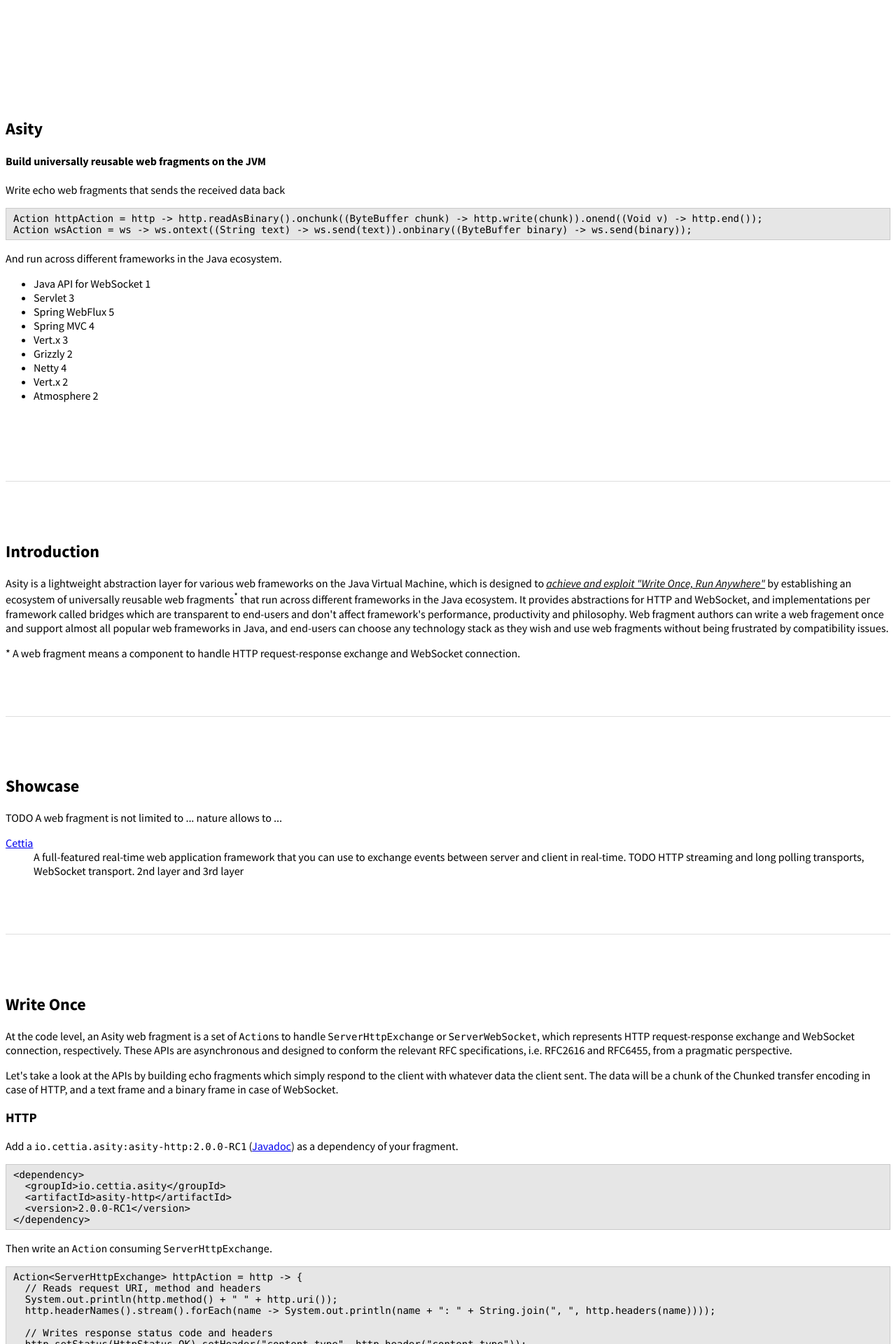
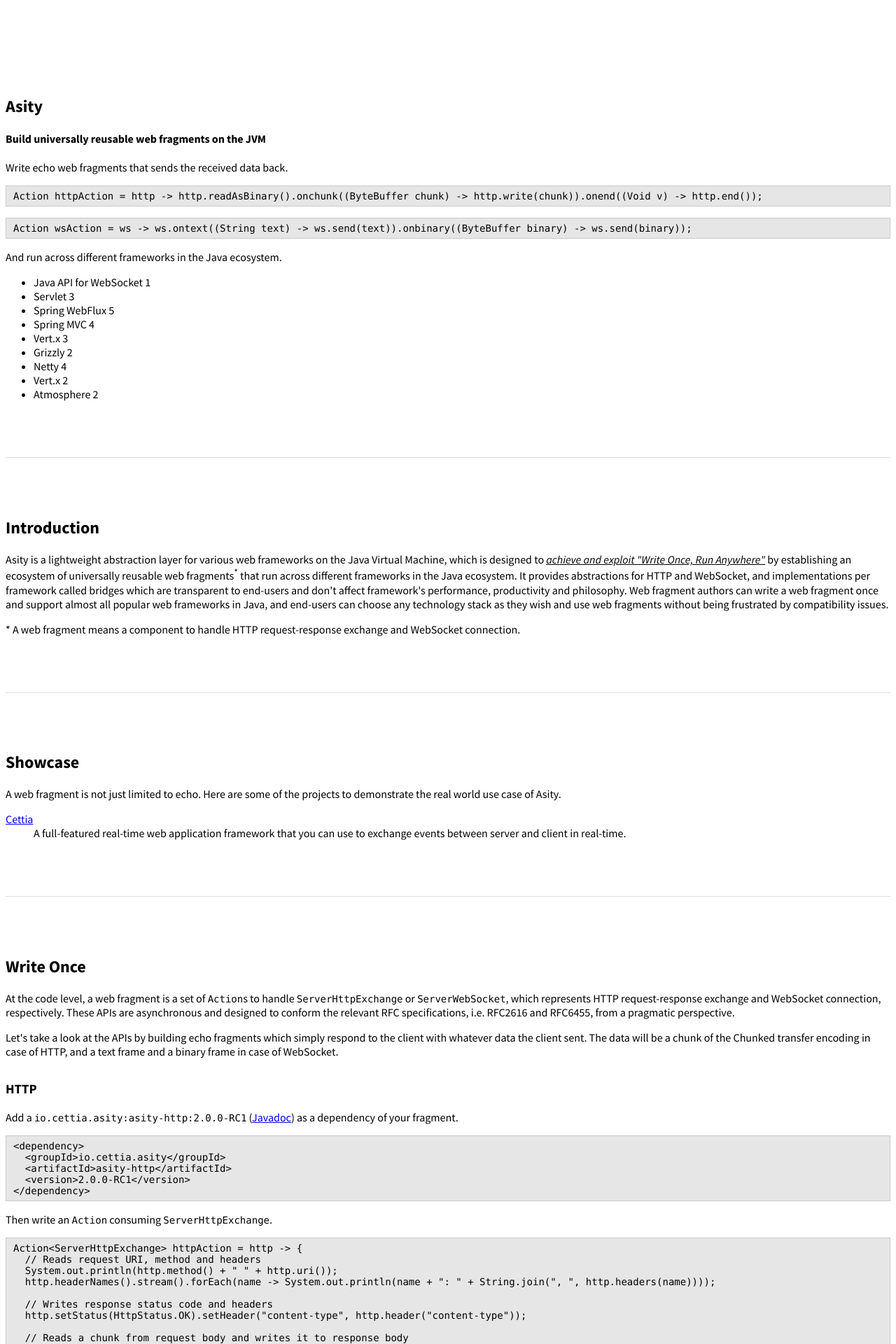
Before and after one commit to cettia/asity, a Jekyll site: the page built from index.html, in a window 1280 px wide. Shown: the top 1920 px of the page at 70% size. Built offline with Jekyll 4.4.1, drawn with Linux system fonts in a browser that asks for light colours; a style sheet for code colours, icons or effects is not loaded; some of the changed text lies outside the part shown.

Commit message:
Refine the terminology

````diff
--- a/_config.yml
+++ b/_config.yml
@@ -1,6 +1,6 @@
 name: Asity
 title: Asity
-description: Asity is a lightweight abstraction layer for various web frameworks on the Java Virtual Machine, which is designed to build asynchronous web applications including reusable server-side web components and high-level frameworks on top of HTTP and WebSocket, and run them seamlessly across different full-stack frameworks, micro frameworks and raw servers in the Java ecosystem.
+description: Asity is a lightweight abstraction layer for various web frameworks on the Java Virtual Machine, which is designed to achieve and exploit "Write Once, Run Anywhere" by establishing an ecosystem of universally reusable web fragments that run across different frameworks in the Java ecosystem.
 url: http://asity.cettia.io/
 author:
   name: Donghwan Kim
@@ -13,9 +13,9 @@
 sass:
     style: compressed
 twitter:
-  username: cettia_project
+  username: flowersits
 social:
   links:
     - https://github.com/cettia/asity
-    - https://twitter.com/cettia_project
+    - https://twitter.com/flowersits
     - http://groups.google.com/group/cettia
--- a/_includes/app.js
+++ b/_includes/app.js
@@ -1,10 +1,8 @@
 (function() {
-  $(document).foundation();
-
   $("h2,h3").each(function() {
     var $this = $(this);
-    var $link = $("<a />").attr("href", "#" + $this.attr('id')).text(String.fromCharCode("182"));
-    $this.append($link.hide()).hover(function() {
+    var $link = $("<a />").attr("href", "#" + $this.attr('id')).text(String.fromCharCode("182")).hide();
+    $this.append($link).hover(function() {
       $link.show();
     }, function () {
       $link.hide();
@@ -23,11 +21,10 @@
     $this.attr("href", "#" + $id);
     $("<div>").attr("id", $id).addClass("tabs-panel")
       .append($("<p>").html("A working example is available at TODO example link."))
-      .append($($examples[i]).clone())
+      .append($examples.eq(i).clone())
       .append($("<p>").html("For more information, see <a href='#" + $id.substring(8) + "'>" + $text + "</a>."))
       .appendTo($tabsContent);
   });
-  new Foundation.Tabs($tabs);
 
   $.get("http://cettia.io/feed.xml", function(doc) {
     var $announcement = $("#announcement");
@@ -41,4 +38,6 @@
     $announcement.find(".date").text(new Intl.DateTimeFormat("en-US", options).format(date));
     $announcement.find("p").css({visibility: "visible"});
   });
+
+  $(document).foundation();
 })();
--- a/_includes/app.scss
+++ b/_includes/app.scss
@@ -7,12 +7,24 @@
 code {
   font-family: Consolas, "Liberation Mono", Menlo, Courier, monospace;
   font-size: 0.875rem;
+  word-break: break-all;
 }
 
-a {
-  code {
-    color: inherit;
-  }
+em {
+  // TODO use box-shadow
+  text-decoration: underline;
+}
+
+dd {
+  margin-bottom: 1rem;
+}
+
+h3 {
+  margin-top: 2rem;
+}
+
+h2 > a, h3 > a {
+  color: #888;
 }
 
 div.highlighter-rouge {
@@ -31,33 +43,23 @@
   }
 }
 
-h2 > a, h3 > a {
-  color: #888;
-}
-
 .highlighted {
   font-weight: bold;
   color: #e6e6e6;
   background-color: #272727;
 }
 
+section {
+  // TODO support responsive design
+  padding-top: 4rem;
+  padding-bottom: 4rem;
+  border-bottom: 1px solid #dedede;
+}
+
 #announcement {
   & > p {
     visibility: hidden;
   }
-}
-
-code {
-  word-break: break-all;
-}
-
-em {
-  // TODO use box-shadow
-  text-decoration: underline;
-}
-
-dd {
-  margin-bottom: 1rem;
 }
 
 #example-tabs {
@@ -69,24 +71,3 @@
     }
   }
 }
-
-section {
-  // TODO support responsive design
-  padding-top: 4rem;
-  padding-bottom: 4rem;
-  border-bottom: 1px solid #dedede;
-
-  .menu {
-    margin-bottom: 1rem;
-  }
-
-
-  &:first-of-type {
-    padding-top: 6rem;
-    padding-bottom: 6rem;
-    // text-align: center;
-    // .supported-frameworks {
-    //   justify-content: center;
-    // }
-  }
-}
--- a/index.html
+++ b/index.html
@@ -11,15 +11,19 @@
       <div class="cell">
         <h1>Asity</h1>
         <h4 class="subheader">Build universally reusable web fragments on the JVM</h4>
-        <p>Write echo web fragments that sends the received data back</p>
+        <p>Write echo web fragments that sends the received data back.</p>
 {% capture panel %}
 ```java
 Action httpAction = http -> http.readAsBinary().onchunk((ByteBuffer chunk) -> http.write(chunk)).onend((Void v) -> http.end());
+```
+{% endcapture %}{{ panel | markdownify }}
+{% capture panel %}
+```java
 Action wsAction = ws -> ws.ontext((String text) -> ws.send(text)).onbinary((ByteBuffer binary) -> ws.send(binary));
 ```
 {% endcapture %}{{ panel | markdownify }}
         <p>And run across different frameworks in the Java ecosystem.</p>
-        <ul class="tabs" data-deep-link="true" data-update-history="true" data-deep-link-smudge="true" data-active-collapse="true" data-tabs id="example-tabs">
+        <ul class="tabs" data-responsive-accordion-tabs="tabs small-accordion large-tabs" data-active-collapse="true" data-deep-link="true" data-update-history="true" data-allow-all-closed="true" id="example-tabs">
           <li class="tabs-title"><a>Java API for WebSocket 1</a></li>
           <li class="tabs-title"><a>Servlet 3</a></li>
           <li class="tabs-title"><a>Spring WebFlux 5</a></li>
@@ -39,8 +43,8 @@
   <div class="grid-container">
     <div class="grid-x">
       <div class="cell">
-        <h2>Introduction</h2>
-        <p>Asity is a lightweight abstraction layer for various web frameworks on the Java Virtual Machine, which is designed to <em>achieve and exploit "Write Once, Run Anywhere"</em> by establishing an ecosystem of universally reusable web fragments<sup>*</sup> that run across different frameworks in the Java ecosystem. It provides abstractions for HTTP and WebSocket, and implementations per framework called bridges which are transparent to end-users and don't affect framework's performance, productivity and philosophy. Web fragment authors can write a web fragement once and support almost all popular web frameworks in Java, and end-users can choose any technology stack as they wish and use web fragments without being frustrated by compatibility issues.</p>
+        <h2 id="introduction">Introduction</h2>
+        <p>Asity is a lightweight abstraction layer for various web frameworks on the Java Virtual Machine, which is designed to <em>achieve and exploit "Write Once, Run Anywhere"</em> by establishing an ecosystem of universally reusable web fragments<sup>*</sup> that run across different frameworks in the Java ecosystem. It provides abstractions for HTTP and WebSocket, and implementations per framework called bridges which are transparent to end-users and don't affect framework's performance, productivity and philosophy. Web fragment authors can write a web fragment once and support almost all popular web frameworks in Java, and end-users can choose any technology stack as they wish and use web fragments without being frustrated by compatibility issues.</p>
         <p>* A web fragment means a component to handle HTTP request-response exchange and WebSocket connection.</p>
       </div>
     </div>
@@ -50,11 +54,11 @@
   <div class="grid-container">
     <div class="grid-x">
       <div class="cell">
-        <h2>Showcase</h2>
-        <p>TODO A web fragment is not limited to ... nature allows to ...</p>
+        <h2 id="showcase">Showcase</h2>
+        <p>A web fragment is not just limited to echo. Here are some of the projects to demonstrate the real world use case of Asity.</p>
         <dl>
           <dt><a href="http://cettia.io" target="_blank">Cettia</a></dt>
-          <dd>A full-featured real-time web application framework that you can use to exchange events between server and client in real-time. TODO HTTP streaming and long polling transports, WebSocket transport. 2nd layer and 3rd layer</dd>
+          <dd>A full-featured real-time web application framework that you can use to exchange events between server and client in real-time.</dd>
         </dl>
       </div>
     </div>
@@ -65,7 +69,7 @@
    <div class="grid-x">
      <div class="cell">
         <h2 id="write-once">Write Once</h2>
-        <p>At the code level, an Asity web fragment is a set of <code>Action</code>s to handle <code>ServerHttpExchange</code> or <code>ServerWebSocket</code>, which represents HTTP request-response exchange and WebSocket connection, respectively. These APIs are asynchronous and designed to conform the relevant RFC specifications, i.e. RFC2616 and RFC6455, from a pragmatic perspective.</p>
+        <p>At the code level, a web fragment is a set of <code>Action</code>s to handle <code>ServerHttpExchange</code> or <code>ServerWebSocket</code>, which represents HTTP request-response exchange and WebSocket connection, respectively. These APIs are asynchronous and designed to conform the relevant RFC specifications, i.e. RFC2616 and RFC6455, from a pragmatic perspective.</p>
         <p>Let's take a look at the APIs by building echo fragments which simply respond to the client with whatever data the client sent. The data will be a chunk of the Chunked transfer encoding in case of HTTP, and a text frame and a binary frame in case of WebSocket.</p>
         <h3 id="http">HTTP</h3>
         <p>Add a <code>io.cettia.asity:asity-http:2.0.0-RC1</code> (<a href="http://javadoc.io/doc/io.cettia.asity/asity-http/" target="_blank">Javadoc</a>) as a dependency of your fragment.</p>
@@ -137,7 +141,7 @@
     <div class="grid-x">
       <div class="cell">
         <h2 id="run-anywhere">Run Anywhere</a></h2>
-        <p>To run an Asity web fragment on your framework, you need to plug the fragment in to the framework through a dedicated Asity bridge for the framework. An Asity bridge is a minimal implementation; just enough to convert a framework's HTTP request-response exchange and WebSocket connection to the Asity's <code>ServerHttpExchange</code> and <code>ServerWebSocket</code>, and feed Asity web fragments with them. Note that even if your favorite framework is not supported, with about 200 lines of code, you can write an Asity bridge to your framework.</p>
+        <p>To run a web fragment on your framework, you need to plug the fragment in to the framework through a dedicated bridge for the framework. A bridge is a minimal implementation; just enough to convert a framework's HTTP request-response exchange and WebSocket connection to the Asity's <code>ServerHttpExchange</code> and <code>ServerWebSocket</code>, and feed web fragments with them. Note that even if your favorite framework is not supported, with about 200 lines of code, you can write a bridge to your framework.</p>
         <p>Let's assume that it maps <code>httpAction</code>, a HTTP fragment, and <code>wsAction</code>, a Websocket fragment, to the path <code>/path</code>.</p>
         <h3 id="java-api-for-websocket-1">Java API for WebSocket 1</h3>
         <p>Add a <code>io.cettia.asity:asity-bridge-jwa1:2.0.0-RC1</code> (<a href="http://javadoc.io/doc/io.cettia.asity/asity-bridge-jwa1/" target="_blank">Javadoc</a>) as a dependency of your application.</p>
````
